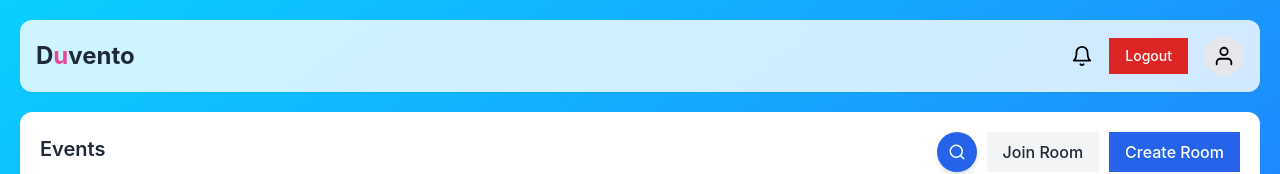
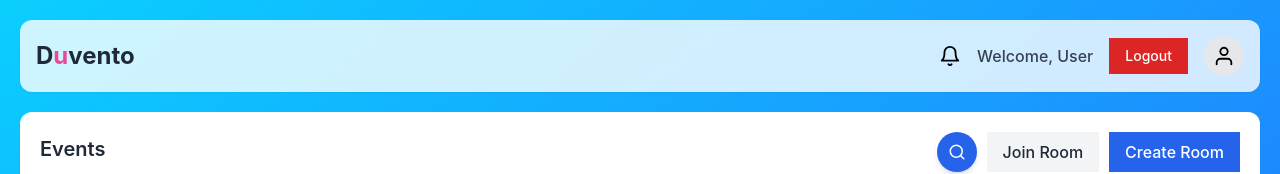
Before and after one commit to ananthakrishn04/Duvento, a React (Create React App) app in the folder frontend/my-app/: page /landing in a window 1280 px wide. Shown: the top 174 px of the page. Built offline with nearby package versions, Linux system fonts and the light colour scheme; no server answers; sample sign-in values are in the browser's storage.

Commit message:
feat: enhance Header component and update navigation in Login
- Added user greeting in the Header component to display the username of the authenticated user.
- Updated the navigation path in the Login component from "/editor" to "/landing" upon successful login.

```diff
--- a/frontend/my-app/src/components/Header.jsx
+++ b/frontend/my-app/src/components/Header.jsx
@@ -3,7 +3,7 @@ import { useNavigate } from 'react-router-dom';
 import { useAuth } from '../context/AuthContext';
 
 const Header = () => {
-  const { logout, isAuthenticated } = useAuth();
+  const { logout, isAuthenticated, user } = useAuth();
   const navigate = useNavigate();
 
   const handleLogout = () => {
@@ -25,12 +25,17 @@ const Header = () => {
         </button>
 
         {isAuthenticated && (
+          <>
+            <span className="text-gray-700 font-medium">
+              Welcome, {user?.username || 'User'}
+            </span>
             <button
               onClick={handleLogout}
               className="px-4 py-2 text-sm font-medium text-white bg-red-600 rounded-md hover:bg-red-700 focus:outline-none focus:ring-2 focus:ring-offset-2 focus:ring-red-500"
             >
               Logout
             </button>
+          </>
         )}
 
         <div className="w-10 h-10 rounded-full bg-gray-200 flex items-center justify-center cursor-pointer">
--- a/frontend/my-app/src/screens/Login.jsx
+++ b/frontend/my-app/src/screens/Login.jsx
@@ -19,7 +19,7 @@ export const Login = () => {
     e.preventDefault();
     const success = await login(username, password);
     if (success) {
-      navigate("/editor");
+      navigate("/landing");
     }
   };
 
```
Lines whose indentation alone changed are shown as unchanged.
